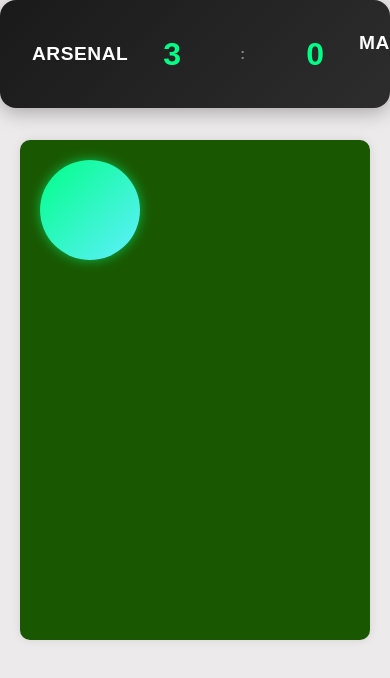
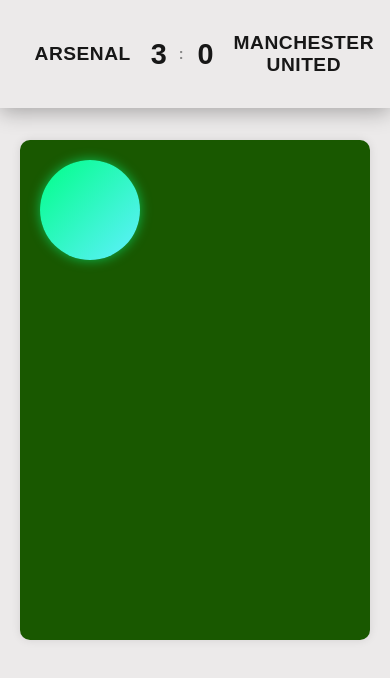
Before and after one commit to angusmacminn/fixtures, a Next.js app: page /game in a window 390 px wide. Shown: the top 678 px of the page. Built offline with nearby package versions, Linux system fonts and the light colour scheme.

Commit message:
added responsive styling for header

```diff
--- a/src/styles/MatchHeader.module.scss
+++ b/src/styles/MatchHeader.module.scss
@@ -1,8 +1,8 @@
 .matchHeader {
     width: 100%;
-    padding: 2rem;
-    background: linear-gradient(135deg, #1a1a1a 0%, #2d2d2d 100%);
-    border-radius: 16px;
+    padding: 2rem 1rem;
+    // background: linear-gradient(135deg, #1a1a1a 0%, #2d2d2d 100%);
+    // border-radius: 16px;
     box-shadow: 0 4px 20px rgba(0, 0, 0, 0.3);
     margin-bottom: 2rem;
 }
@@ -10,10 +10,10 @@
 .scorebug {
     display: flex;
     align-items: center;
-    justify-content: space-between;
+    // justify-content: space-between;
     max-width: 800px;
     margin: 0 auto;
-    gap: 2rem;
+    // gap: 0.5rem;
 }
 
 .headerContent {
@@ -23,7 +23,7 @@
 .teamSection {
     display: flex;
     align-items: center;
-    gap: 1.5rem;
+    gap: 0.5rem;
     flex: 1;
 
     &:first-child {
@@ -38,7 +38,7 @@
 .teamName {
     font-size: 1.8rem;
     font-weight: 700;
-    color: #ffffff;
+    color: #171717;
     text-transform: uppercase;
     letter-spacing: 0.5px;
 
@@ -48,14 +48,14 @@
 }
 
 .score {
-    font-size: 3rem;
-    font-weight: 900;
-    color: #00ff87;
-    min-width: 60px;
+    font-size: 1.8rem;
+    font-weight: 700;
+    color: #171717;
+    // min-width: 60px;
     text-align: center;
 
     @media (max-width: 768px) {
-        font-size: 2rem;
+        // font-size: 2rem;
         min-width: 40px;
     }
 }
@@ -64,7 +64,7 @@
     display: flex;
     align-items: center;
     justify-content: center;
-    padding: 0 1rem;
+    // padding: 0 0.25rem;
 }
 
 .vs {
```
